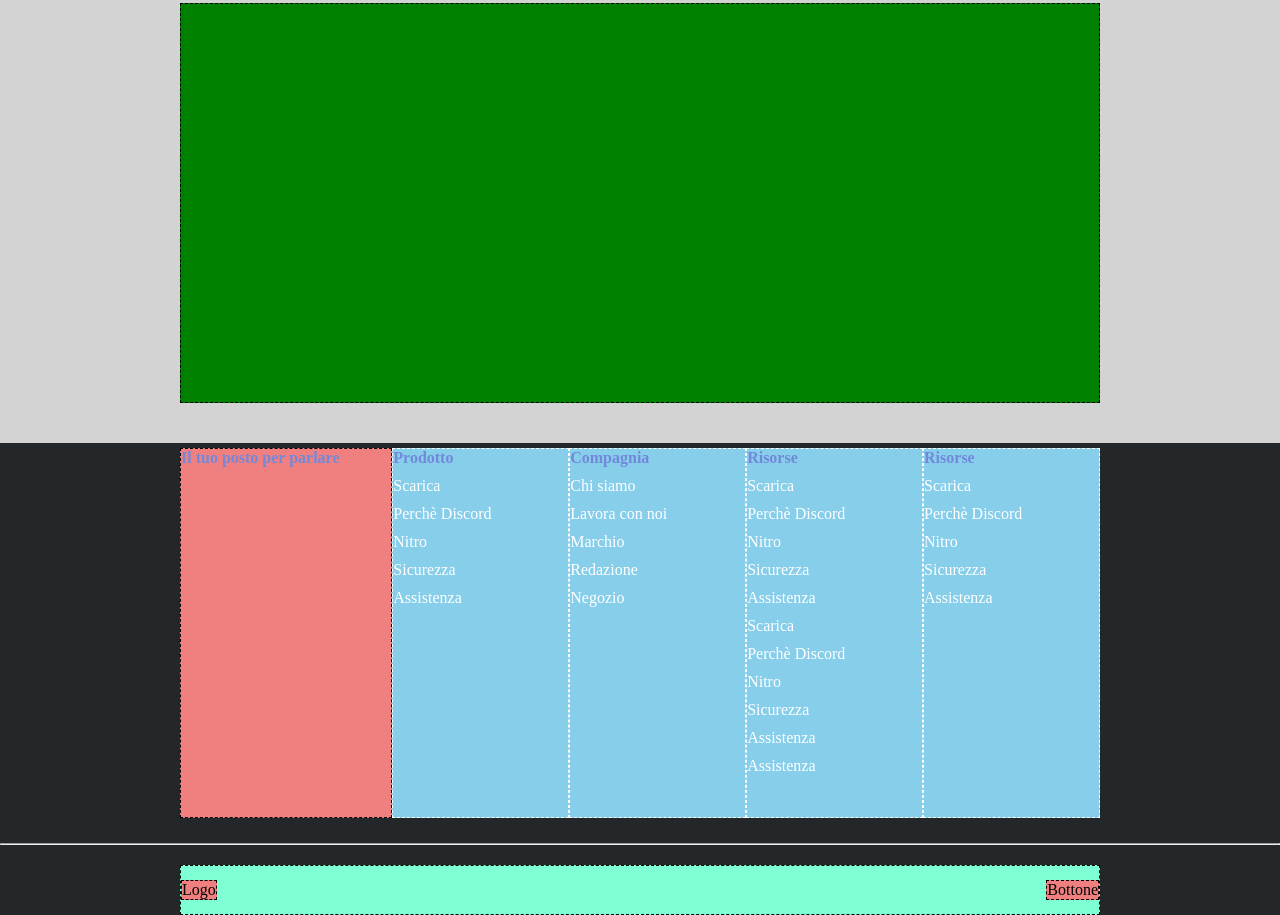
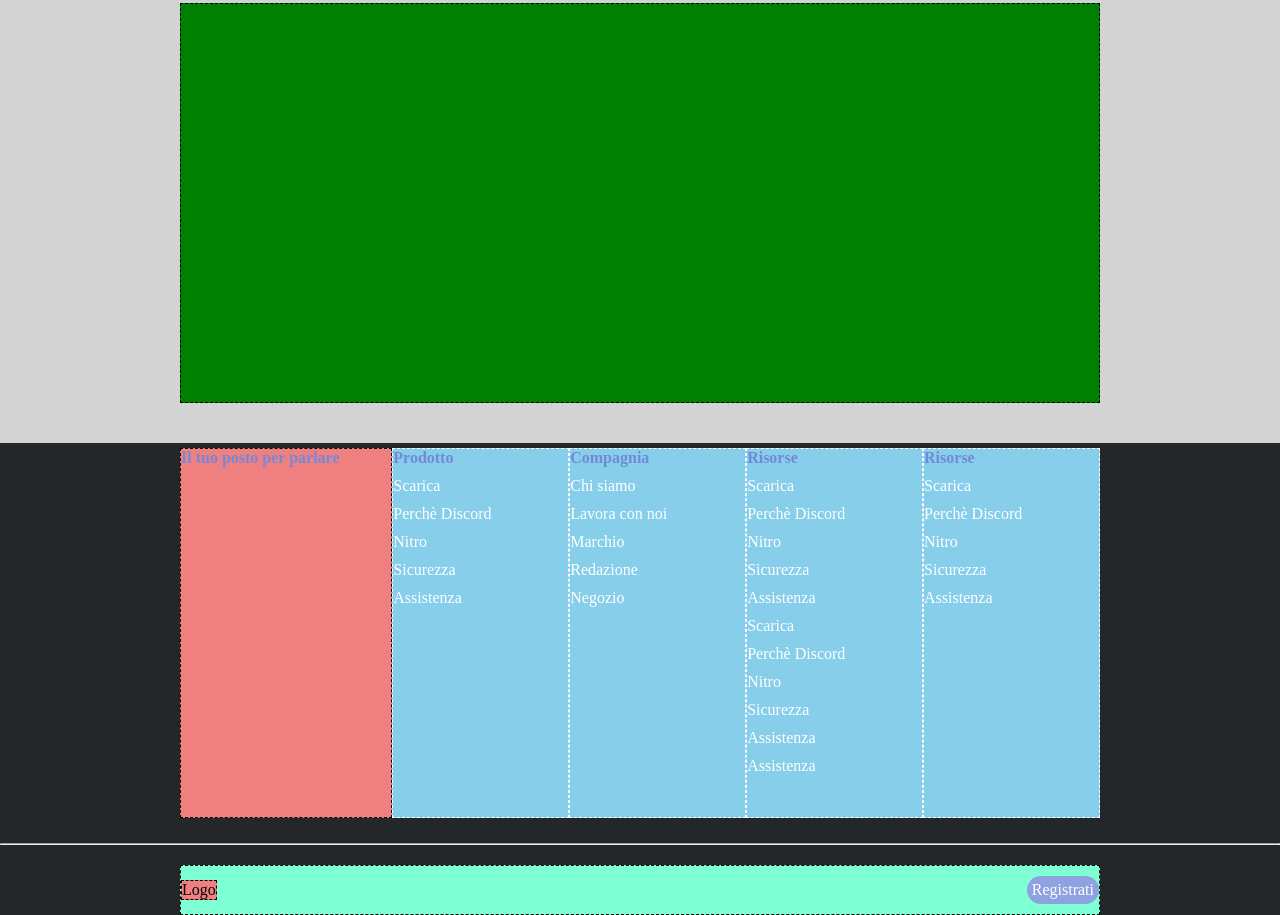
Before and after one commit to MicheleAbategiovanni/htmlcss-struttura-discord, a plain HTML site: page index.html in a window 1280 px wide. Shown: the part 1919-2834 px from the top of the page. Drawn offline with Linux system fonts and the light colour scheme.

Commit message:
bottom registrati

```diff
--- a/css/style.css
+++ b/css/style.css
@@ -77,8 +77,10 @@ footer .footer div:first-child{
 }
 
 footer .footer div:last-child{
-    background-color: rgb(240, 128, 128);
-    border: 1px dashed black;
+    background-color: rgb(142, 161, 225);
+    border-radius: 20px;
+    padding: 5px;
+    color: white;
 }
 
 footer div ul li a{
--- a/index.html
+++ b/index.html
@@ -159,7 +159,7 @@
 
         <div class="footer">
             <div>Logo</div>
-            <div>Bottone</div>
+            <div>Registrati</div>
         </div>
     </footer>
 </body>
```
